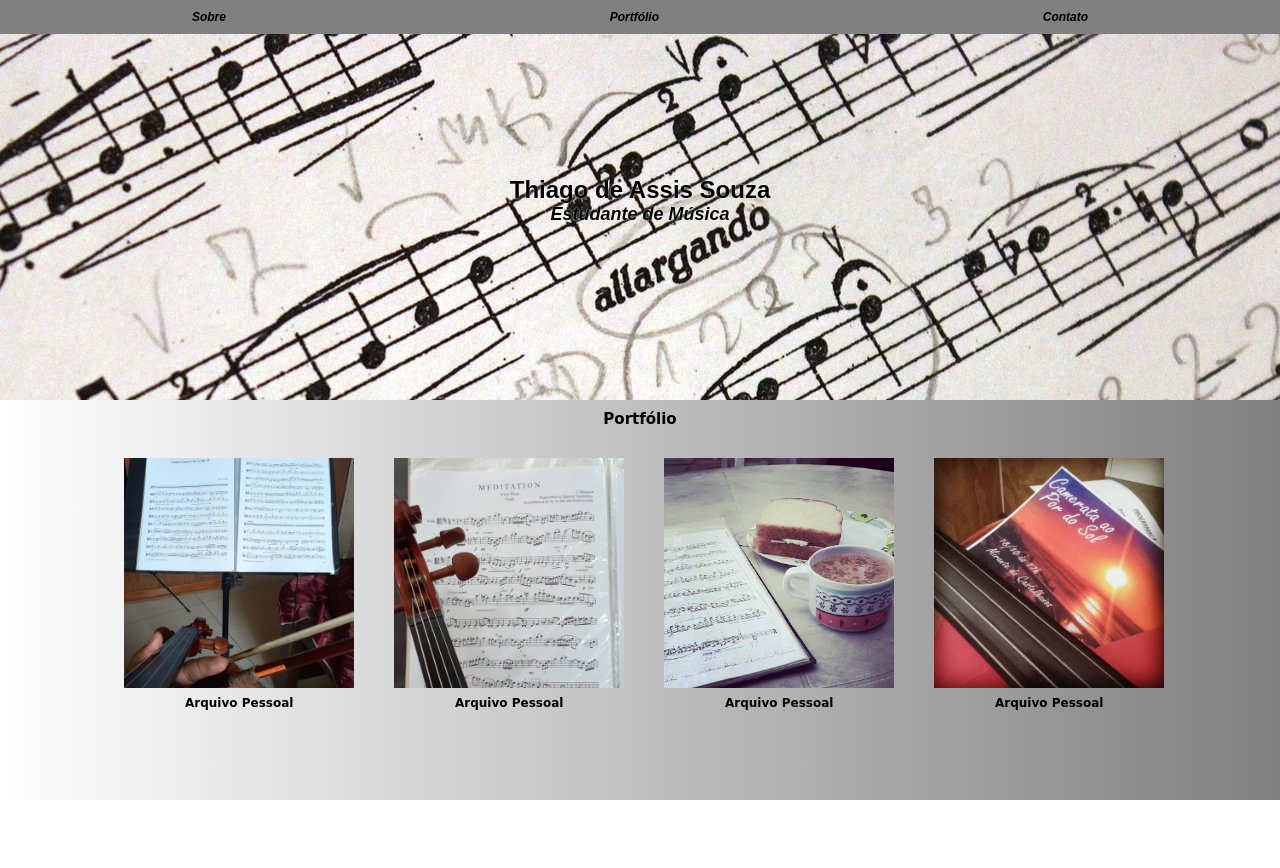
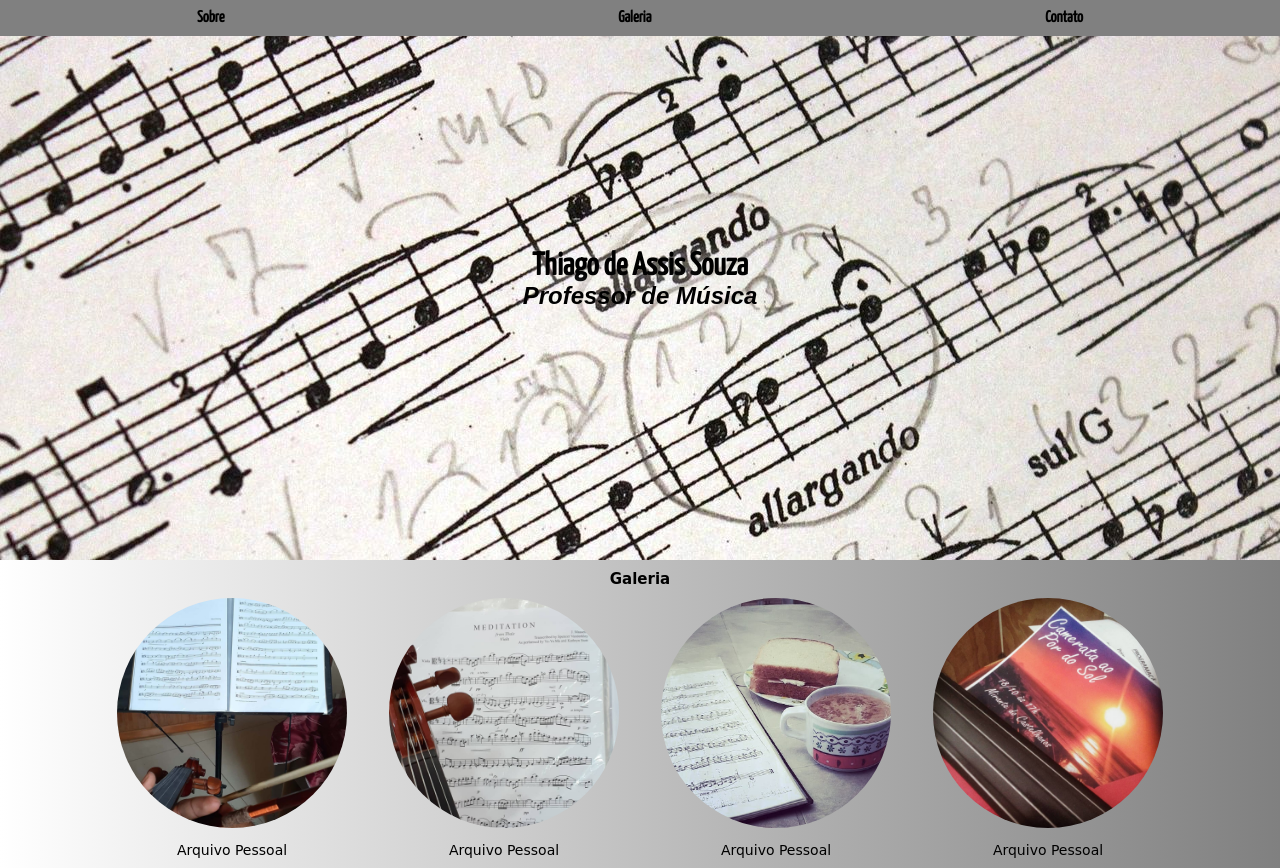
Before and after one commit to Thiagoassis25/Imersao-CSS-Thiago, a plain HTML site: page index.html in a window 1280 px wide. Before the commit the page ends 800 px from the top, so only its background shows below. Drawn offline with Linux system fonts and the light colour scheme.

Commit message:
Add files via upload

```diff
--- a/CSS/estilos.css
+++ b/CSS/estilos.css
@@ -10,27 +10,33 @@
 body {
   background: -webkit-linear-gradient(to right, white, grey);
   background: linear-gradient(to right, white, grey);
-  font-family: Arial;
   background-size: auto 200vh;
   height: 100vh;
- font-size: 12px;
 }
 
 @media (min-width: 400 px) {
-  body { font-size: 14px;
+  body {
+    font-size: 14px;
 
   }
 }
 
 @media (min-width: 600 px) {
-  body{ font-size: 18px;
+  body{
+    font-size: 18px;
 
   }
 }
 
+@media (min-width: 800 px) {
+  body{
+    font-size: 24px;
+
+  }
+}
 
 header {
-height: 50vh;
+height: 70vh;
 display: flex;
 justify-content: center;
 align-items: center;
@@ -40,18 +46,20 @@ background-image: url('../img/Fundo.jpg');
 .site-title {
   color: rgb(0, 0, 0);
   text-align: center;
-  text-shadow: 0em 0em 0.1em rgb(255, 255, 255);
-  font-weight: bold;
+  text-shadow: 0px 0px 20px rgb(255, 255, 255);
+  font-family: 'Yanone Kaffeesatz', sans-serif;
 }
 
 .site-subtitle {
   color: rgb(0, 0, 0);
   text-align: center;
   font-style: italic;
-text-shadow: 0em 0em 0.1em rgb(255, 255, 255);
+text-shadow: 0px 0px 20px rgb(255, 255, 255);
 font-weight: bold;
 font-family: Arial, Helvetica, sans-serif;
 }
+
+/* configurações de menu */
 
 .menu {
   background: #808080;
@@ -85,42 +93,22 @@ a:hover {
 a {
 color: black;
 font-weight: bold;
-font-style: italic;
+font-family: 'Yanone Kaffeesatz', sans-serif;;
 }
 
-.img-portfolio{
+/*apartir daqui configurações da galeria*/
+
+
+.img-galeria{
 height: 230px;
 width: 230px;
+border-radius: 50%;
 }
 
-h3 {
-
-  margin: 10px;
-  }
-
-.portfolio{
-  display: flex;
- }
-
 figcaption {
-  text-align: center;
   font-family: cursive;
-  font-weight: bold;
-}
-
-
-.portfolio-subtitle {
-  display: block;
-  padding: 3em;
-  text-align: center;
-  font-family: cursive;
-  }
-
-.img-portfolio {
-  margin-top: 20px;
-  margin-left: 20px;
-  margin-right: 20px;
-margin-bottom: 5px;
+  font-size: 14px;
+margin: 10px;
 }
 
 h4 {
@@ -130,10 +118,44 @@ h4 {
   font-size: 15px;
 }
 
-@media (max-width: 800px) {
-  .portfolio {
-    display: flex;
-    flex-wrap: wrap;
-    justify-content: space-evenly;
+.grid {
+  display: grid;
+  gap: 2em;
+}
+
+@media (min-width: 560px) {
+  .grid {
+    display: grid;
+    gap: 2em;
+    grid-template-columns: 240px 240px;
+    justify-content: center;
   }
+
 }
+
+@media (min-width: 880px) {
+  .grid {
+    display: grid;
+    gap: 2em;
+    grid-template-columns: 240px 240px 240px;
+    justify-content: center;
+  }
+
+}
+
+@media (min-width: 1000px) {
+  .grid {
+    display: grid;
+    gap: 2em;
+    grid-template-columns: repeat(4, 240px);
+    justify-content: center;
+  }
+
+}
+
+
+figure {
+  text-align: center;
+}
+
+/*font-family: 'Roboto', sans-serif;  fonte roboto*/
--- a/index.html
+++ b/index.html
@@ -6,6 +6,7 @@
 <meta name="viewport" content="width=device-width, initial-scale=1.0">
   <title>Thiago de Assis Souza</title>
   <link rel="stylesheet" href="CSS/estilos.css">
+  <link href="https://fonts.googleapis.com/css2?family=Roboto:ital,wght@0,400;0,500;1,400;1,500&family=Yanone+Kaffeesatz&display=swap" rel="stylesheet">
 </head>
 
 <body>
@@ -13,35 +14,36 @@
     <nav class="menu">
       <ul>
         <li><a href="#">Sobre</a></li>
-        <li><a href="#">Portfólio</a></li>
+        <li><a href="#">Galeria</a></li>
         <li><a href="#">Contato</a></li>
       </ul>
     </nav>
      <div>
     <h1 class="site-title">Thiago de Assis Souza</h1>
-    <h2 class="site-subtitle">Estudante de Música</h2>
+    <h2 class="site-subtitle">Professor de Música</h2>
      <div>
   </header>
-<h4>Portfólio</h4>
-  <section class="portfolio">
-    <h3 class="portfolio-subtitle"></h3>
+<h4>Galeria</h4>
+  <section class="galeria">
+    <h3 class="galeria-subtitle"></h3>
+    <div class="grid">
     <figure>
-      </div class="itens">
-      <img class="img-portfolio" src="./img/foto 01.jpg" alt="Arquivo Pessoal">
+      <img class="img-galeria" src="./img/foto 01.jpg" alt="Arquivo Pessoal">
       <figcaption>Arquivo Pessoal</figcaption>
     </figure>
     <figure>
-      <img class="img-portfolio" src="./img/foto 02.jpg" alt=">Arquivo Pessoal">
+      <img class="img-galeria" src="./img/foto 02.jpg" alt=">Arquivo Pessoal">
       <figcaption>Arquivo Pessoal</figcaption>
     </figure>
     <figure>
-      <img class="img-portfolio" src="./img/foto 03.jpg" alt="Arquivo Pessoal">
+      <img class="img-galeria" src="./img/foto 03.jpg" alt="Arquivo Pessoal">
       <figcaption>Arquivo Pessoal</figcaption>
     </figure>
     <figure>
-      <img class="img-portfolio" src="./img/foto 04.jpg" alt="Arquivo Pessoal">
+      <img class="img-galeria" src="./img/foto 04.jpg" alt="Arquivo Pessoal">
       <figcaption>Arquivo Pessoal</figcaption>
-      <div>
+     </div>
+
     </figure>
   </section>
 
```
